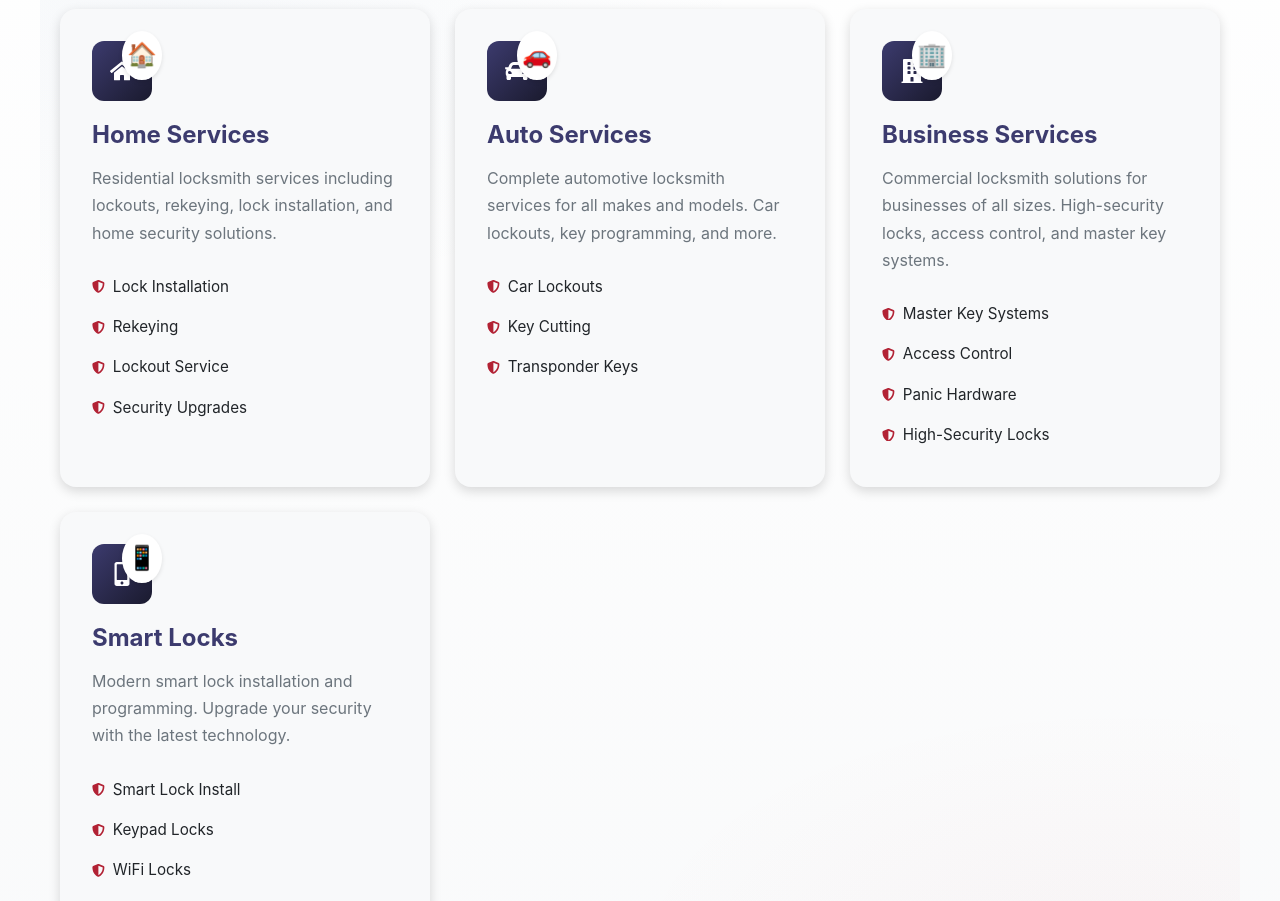
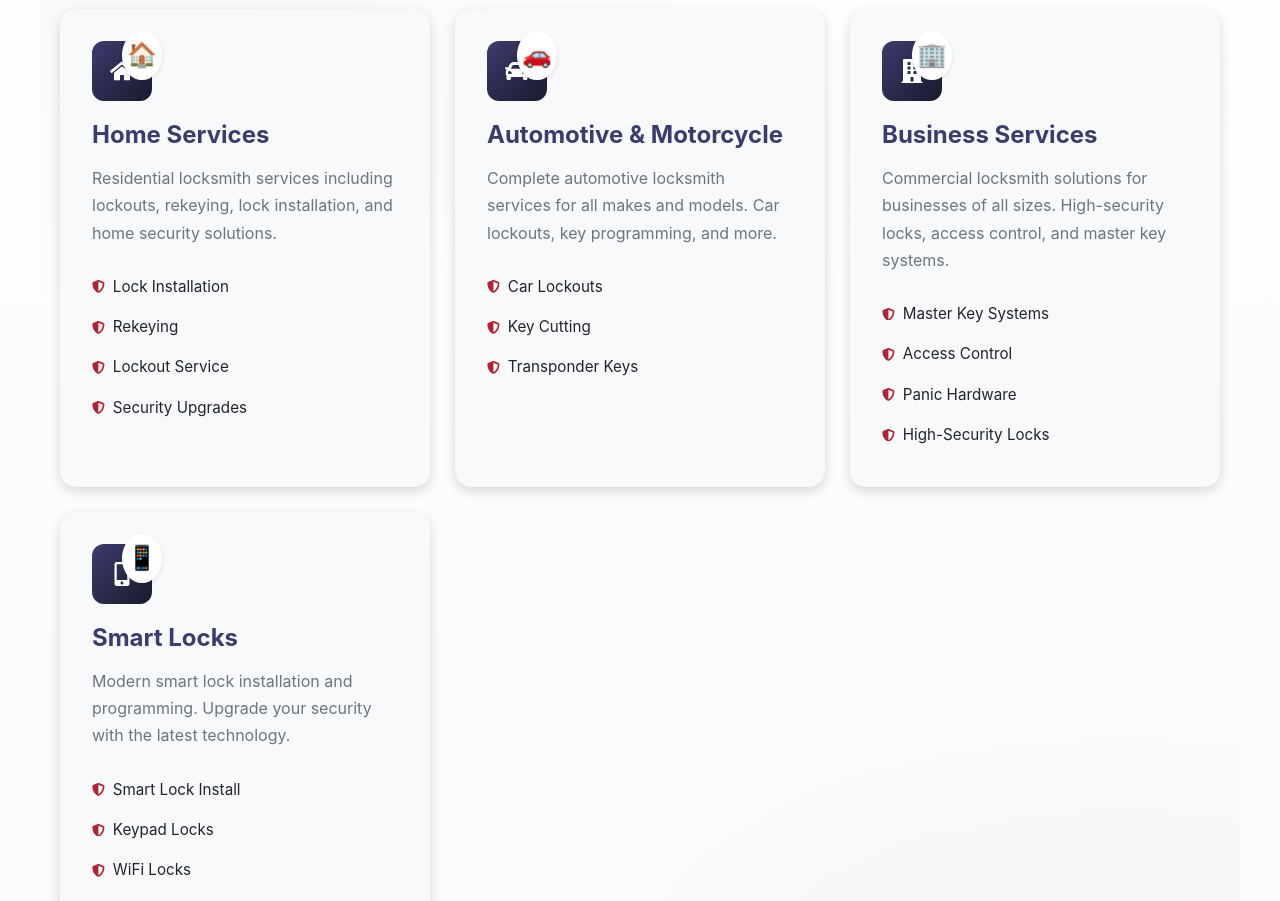
Before and after one commit to Definitely-Ai/Goodlocksmith, a React (Vite) app: page / in a window 1280 px wide. Shown: the part 2600-3501 px from the top of the page. Built offline with nearby package versions, Linux system fonts and the light colour scheme.

Commit message:
Rename automotive service heading

```diff
--- a/src/components/Services.jsx
+++ b/src/components/Services.jsx
@@ -13,7 +13,7 @@ const Services = () => {
         },
         {
             icon: <FaCar />,
-            title: 'Auto Services',
+            title: 'Automotive & Motorcycle',
             emoji: '🚗',
             description: 'Complete automotive locksmith services for all makes and models. Car lockouts, key programming, and more.',
             features: ['Car Lockouts', 'Key Cutting', 'Transponder Keys']
```
